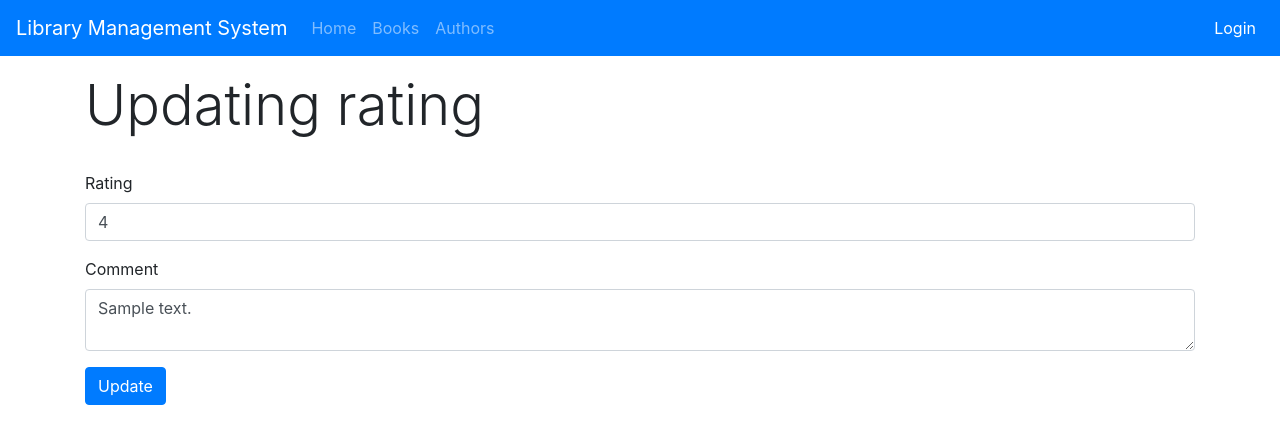
After one commit to bihanviranga/librarysystem, a Django app: page /ratings/1/update/ in a window 1280 px wide. The commit adds this page. Shown: the top 444 px of the page. Run offline with Django 3.2, Linux system fonts and the light colour scheme; tables that the repository leaves empty hold one stand-in row (values such as "Sample post"); some libraries are stand-ins or nearby versions.

Commit message:
Added update rating template

```diff
--- /dev/null
+++ b/librarycore/templates/librarycore/rating_update.html
@@ -0,0 +1,24 @@
+{% extends 'librarycore/index.html' %}
+
+{% block maintitle %}Updating rating{% endblock %}
+
+{% block content %}
+<div class="container">
+	<form method="POST">
+		{% csrf_token %}
+		<div class="form-group">
+			<label for="rating">Rating</label>
+			<input type="number" name="rating" min="0" max="10" class="form-control" value="{{rating.ratings}}" />
+		</div>
+
+		<div class="form-group">
+			<label for="comment">Comment</label>
+			<textarea class="form-control" name="comment">{{rating.comment}}</textarea>
+		</div>
+
+		<div class="form-group">
+			<button class="btn btn-primary">Update</button>
+		</div>
+	</form>
+</div>
+{% endblock %}
--- a/librarycore/views/rating.py
+++ b/librarycore/views/rating.py
@@ -1,5 +1,5 @@
 from django.views import View
-from django.shortcuts import redirect
+from django.shortcuts import redirect, render
 from librarycore import models
 
 class RatingCreate(View):
@@ -27,3 +27,8 @@ class RatingUpdate(View):
         rating.save()
 
         return redirect('book-detail', rating.book.id)
+
+    def get(self, request, pk):
+        rating = models.BookRating.objects.get(pk=pk)
+        context = {'rating': rating}
+        return render(request, 'librarycore/rating_update.html', context)
```
Also changed, not shown: librarycore/templates/librarycore/book_detail.html (+17 -2 lines).
